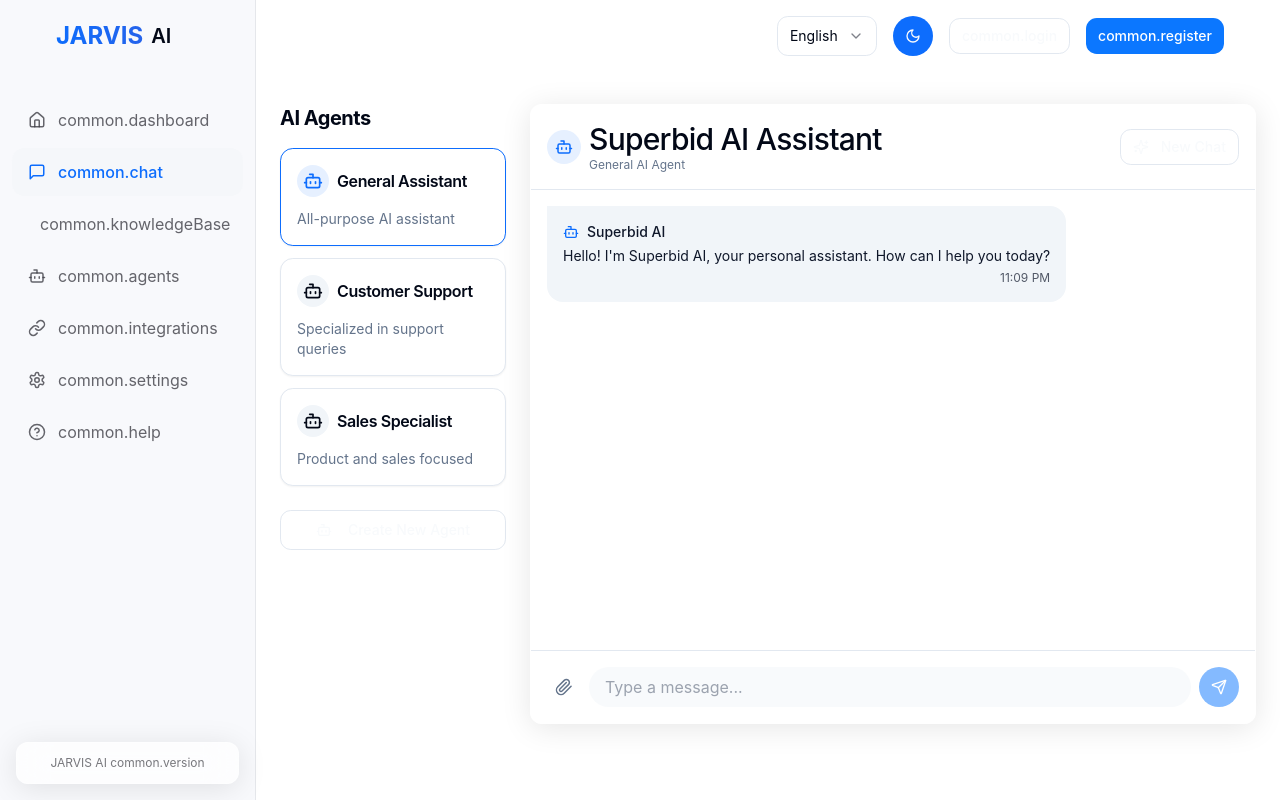
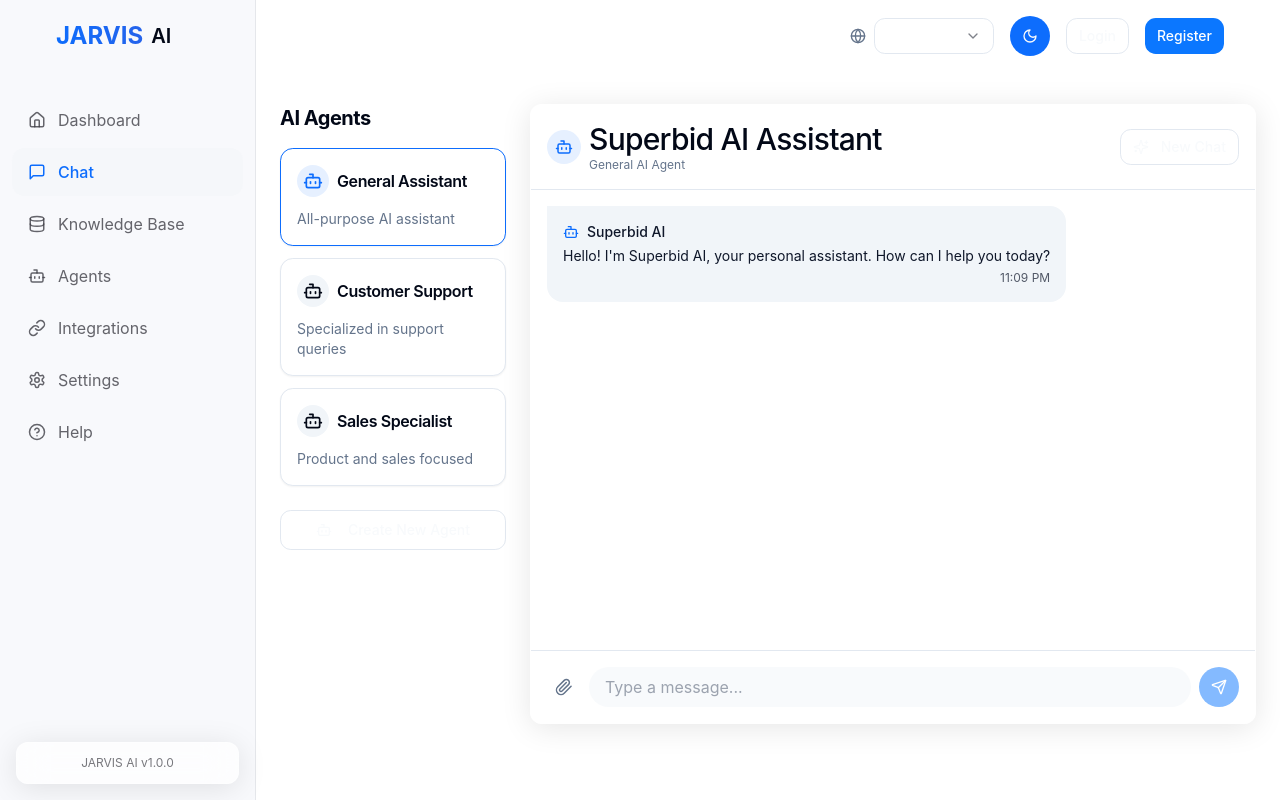
Before and after one commit to Dograix/superbot-wisdom-hub, a React (Vite) app: page /chat in a window 1280 px wide. Built offline with nearby package versions, Linux system fonts and the light colour scheme.

Commit message:
Fix: Implement i18n translations
Fixes the i18n translations not working, displaying untranslated text.

```diff
--- a/src/components/layout/Header.tsx
+++ b/src/components/layout/Header.tsx
@@ -1,7 +1,7 @@
 
 import React, { useState, useEffect } from "react";
 import { Link } from "react-router-dom";
-import { Moon, Sun, Menu } from "lucide-react";
+import { Moon, Sun, Menu, Globe } from "lucide-react";
 import { useTranslation } from "react-i18next";
 import SuperbidButton from "../ui/SuperbidButton";
 import LanguageSwitcher from "../ui/LanguageSwitcher";
--- a/src/components/ui/LanguageSwitcher.tsx
+++ b/src/components/ui/LanguageSwitcher.tsx
@@ -1,24 +1,30 @@
 
 import React from "react";
 import { useLanguage } from "@/context/LanguageContext";
+import { useTranslation } from "react-i18next";
 import { Select, SelectContent, SelectItem, SelectTrigger, SelectValue } from "@/components/ui/select";
+import { Globe } from "lucide-react";
 
 const LanguageSwitcher = () => {
   const { currentLanguage, changeLanguage } = useLanguage();
+  const { t } = useTranslation();
 
   return (
+    <div className="flex items-center gap-2">
+      <Globe size={16} className="text-muted-foreground" />
       <Select
         value={currentLanguage}
         onValueChange={(value) => changeLanguage(value as 'en' | 'pt-BR')}
       >
-      <SelectTrigger className="w-[100px]">
-        <SelectValue placeholder="Language" />
+        <SelectTrigger className="w-[120px] h-9">
+          <SelectValue placeholder={t('language')} />
         </SelectTrigger>
         <SelectContent>
           <SelectItem value="en">English</SelectItem>
           <SelectItem value="pt-BR">Português</SelectItem>
         </SelectContent>
       </Select>
+    </div>
   );
 };
 
--- a/src/context/LanguageContext.tsx
+++ b/src/context/LanguageContext.tsx
@@ -13,18 +13,21 @@ const LanguageContext = createContext<LanguageContextType | undefined>(undefined
 
 export const LanguageProvider: React.FC<{ children: React.ReactNode }> = ({ children }) => {
   const { i18n } = useTranslation();
-  const [currentLanguage, setCurrentLanguage] = useState<Language>('en');
+  const [currentLanguage, setCurrentLanguage] = useState<Language>(
+    (localStorage.getItem('i18nextLng') as Language) || 'en'
+  );
 
   useEffect(() => {
     const savedLanguage = localStorage.getItem('i18nextLng');
     if (savedLanguage === 'pt-BR' || savedLanguage === 'en') {
-      setCurrentLanguage(savedLanguage);
+      setCurrentLanguage(savedLanguage as Language);
     }
   }, []);
 
   const changeLanguage = (lang: Language) => {
     i18n.changeLanguage(lang);
     setCurrentLanguage(lang);
+    localStorage.setItem('i18nextLng', lang);
   };
 
   return (
--- a/src/i18n/i18n.ts
+++ b/src/i18n/i18n.ts
@@ -11,11 +11,15 @@ i18n
   .use(initReactI18next)
   .init({
     resources: {
-      en: enTranslations,
-      'pt-BR': ptBRTranslations
+      en: {
+        translation: enTranslations
+      },
+      'pt-BR': {
+        translation: ptBRTranslations
+      }
     },
     fallbackLng: 'en',
-    debug: false,
+    debug: process.env.NODE_ENV === 'development',
     interpolation: {
       escapeValue: false,
     },
--- a/src/i18n/translations/en.json
+++ b/src/i18n/translations/en.json
@@ -1,5 +1,6 @@
 
 {
+  "language": "Language",
   "common": {
     "login": "Login",
     "register": "Register",
--- a/src/i18n/translations/pt-BR.json
+++ b/src/i18n/translations/pt-BR.json
@@ -1,5 +1,6 @@
 
 {
+  "language": "Idioma",
   "common": {
     "login": "Entrar",
     "register": "Cadastrar",
```
Lines whose indentation alone changed are shown as unchanged.
